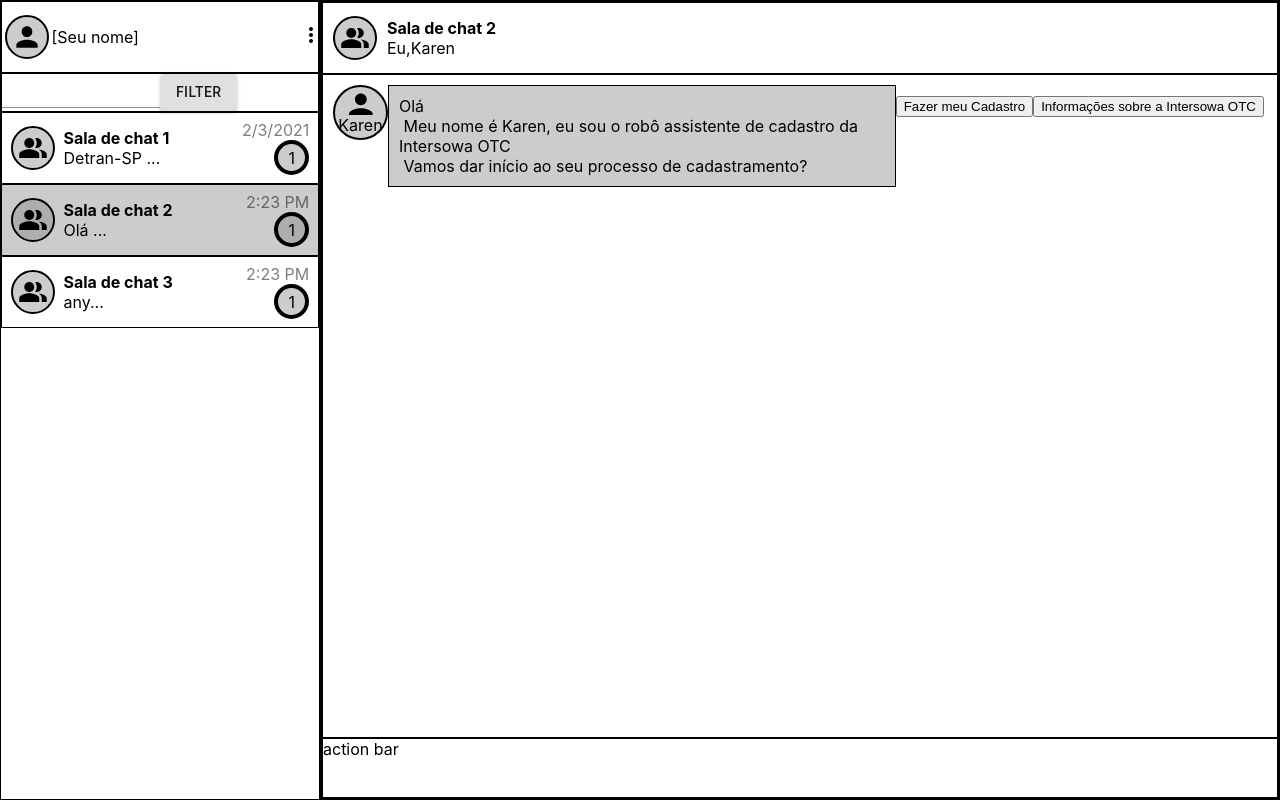
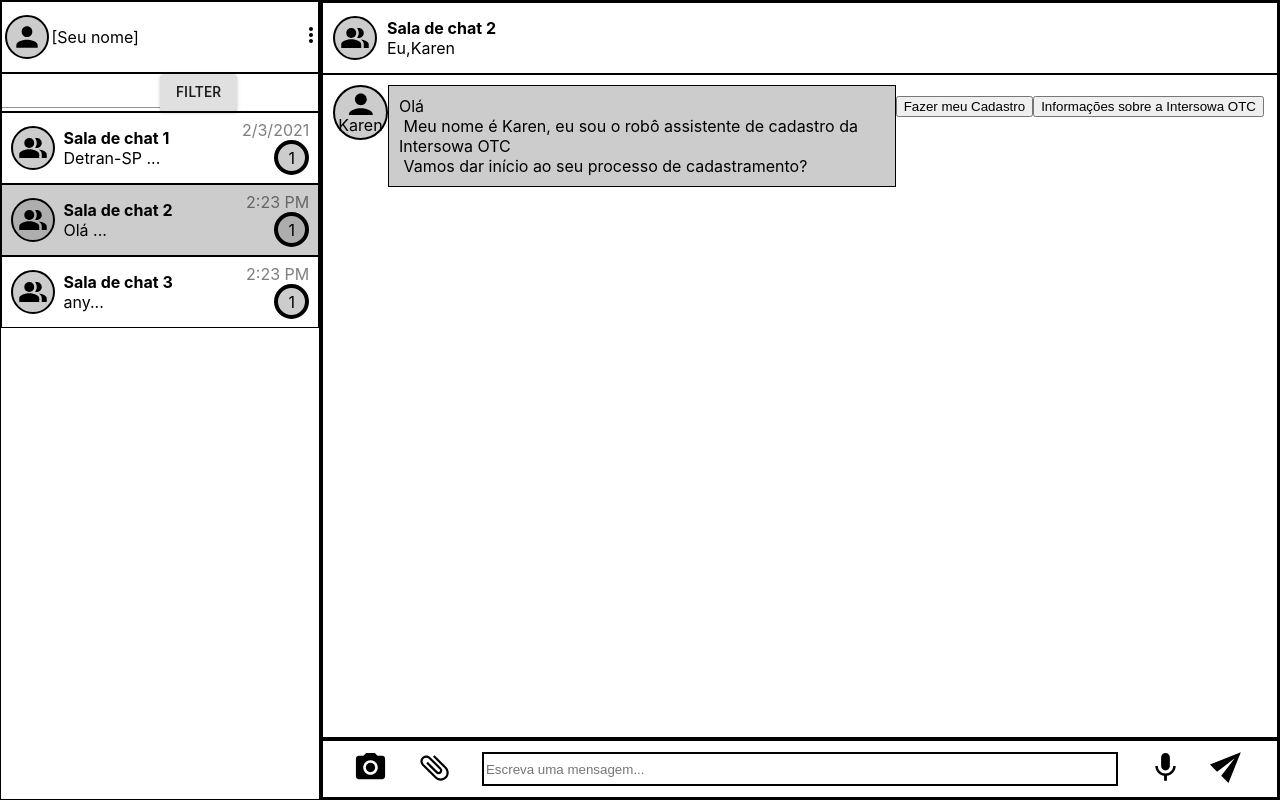
Before and after one commit to MuraraAllan/whats-app-clone, a React (Create React App) app: page / in a window 1280 px wide. Shown: the top 800 px of the page. Built offline with nearby package versions, Linux system fonts and the light colour scheme.

Commit message:
implement ACtiveChatSessionActionBar

```diff
--- a/src/pages/mainpage/components/ActiveChatSession/ActiveChatSession.tsx
+++ b/src/pages/mainpage/components/ActiveChatSession/ActiveChatSession.tsx
@@ -3,6 +3,7 @@ import styled from 'styled-components'
 
 import { ActiveChatSessionActionBar, ActiveChatSessionBody, ActiveChatSessionTitle } from '.'
 import { BorderedContainer } from 'shared/components'
+
 // import { useActiveSession } from 'pages/mainpage/hooks'
 
 export default function ActiveChatSessionScreen() {
@@ -18,7 +19,8 @@ export default function ActiveChatSessionScreen() {
   // }
 
   const Container = styled(BorderedContainer)`height: 72px;`
-  const FitIntoContainer = styled(BorderedContainer)`height: calc(100vh - 74px)`
+  const ActionContainer = styled(BorderedContainer)`height:60px;`
+  const CalcContainer = styled(BorderedContainer)`height: calc(100vh - 134px)`
   const FullWidthContainer = styled(BorderedContainer)`max-width: 100%`
 
   return (
@@ -26,14 +28,14 @@ export default function ActiveChatSessionScreen() {
       <Container item>
         <ActiveChatSessionTitle />
       </Container>
-      <FitIntoContainer container direction="column">
-        <FullWidthContainer container direction="column" sm={11} md={11} lg={11} xl={11}>
+      <CalcContainer container direction="column">
+        <FullWidthContainer container direction="column" xs={12} sm={12} md={12} lg={12} xl={12}>
           <ActiveChatSessionBody />
         </FullWidthContainer>
-        <FullWidthContainer container sm={1} md={1} lg={1} xl={1}  >
-          <ActiveChatSessionActionBar />
-        </FullWidthContainer>
-      </FitIntoContainer>
+      </CalcContainer>
+      <ActionContainer item border={2}>
+        <ActiveChatSessionActionBar />
+      </ActionContainer>
     </>
   )
 }
--- a/src/pages/mainpage/components/ActiveChatSession/ActiveChatSessionActionBar.tsx
+++ b/src/pages/mainpage/components/ActiveChatSession/ActiveChatSessionActionBar.tsx
@@ -1,12 +1,41 @@
 import React from 'react'
+import AttachFile from '@material-ui/icons/AttachFile'
+import CameraAlt from '@material-ui/icons/CameraAlt'
+import Grid from '@material-ui/core/Grid'
+import Mic from '@material-ui/icons/Mic'
+import Send from '@material-ui/icons/Send'
+
 import { useActiveSession } from 'pages/mainpage/hooks'
+import styled from 'styled-components'
 
 export default function ActiveChatSessionActionBar() {
-  const { activeSession, userBelongsToActiveSession } = useActiveSession()
+  const { userBelongsToActiveSession } = useActiveSession()
+
   if (userBelongsToActiveSession === false) {
     return (
       <div style={{ width: '100%', height: '100%', backgroundColor: '#80808066' }} />
     )
   }
-  return <span>action bar</span>
+  const FullHeightContainer = styled(Grid)`height: 100%`
+
+  return (
+    <FullHeightContainer container justify="space-evenly" alignItems="center">
+      <Grid item>
+        <CameraAlt fontSize="large" />
+      </Grid>
+      <Grid item>
+        <AttachFile fontSize="large" style={{ transform: "rotate(-45deg)" }} />
+      </Grid>
+      <FullHeightContainer container xs={8} sm={7} md={8} lg={8} xl={8} alignItems="center">
+        <input placeholder="Escreva uma mensagem..." style={{ border: '2px solid', width: '100%', height: '50%' }} />
+      </FullHeightContainer>
+      <Grid item>
+        <Mic fontSize="large" />
+      </Grid>
+      <Grid item>
+        {/* implement i18n */}
+        <Send fontSize="large" style={{ transform: "rotate(-45deg)", marginBottom: '7px' }} />
+      </Grid>
+    </FullHeightContainer>
+  )
 }
--- a/src/shared/components/BorderedContainer.tsx
+++ b/src/shared/components/BorderedContainer.tsx
@@ -4,7 +4,7 @@ import styled from 'styled-components'
 
 
 
-export const BorderedContainer = styled(Grid)`border: ${(p: { border?: string }) => p.border ? `${p.border}px solid` : "1px solid"};`
+export const BorderedContainer = styled(Grid)`border: ${(p: { border?: string | number }) => p.border ? `${p.border}px solid` : "1px solid"};`
 
 export const FullHeightBorderedContainer = styled(Grid)`
 border: 1px solid;
```
